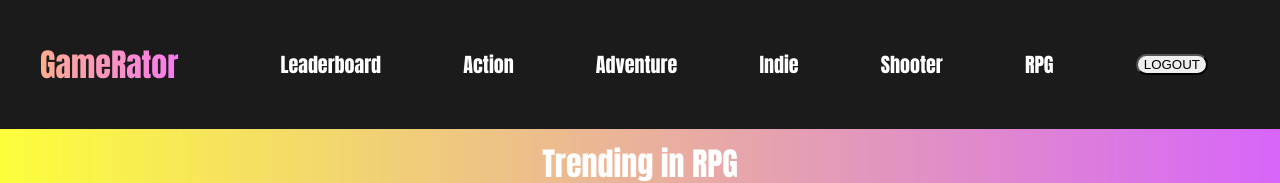
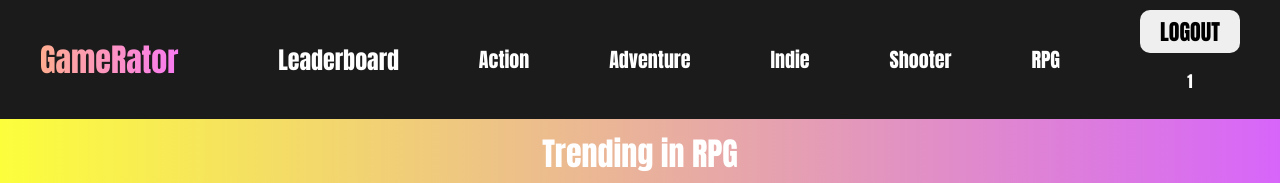
Before and after one commit to mattlol85/Gamerator, a React (Create React App) app in the folder gamerator/: page /rpg in a window 1280 px wide. Shown: the top 183 px of the page. Built offline with nearby package versions, Linux system fonts and the light colour scheme; no server answers; sample sign-in values are in the browser's storage.

Commit message:
Fixed logout button and added email below it

```diff
--- a/gamerator/src/components/FrontPage.js
+++ b/gamerator/src/components/FrontPage.js
@@ -29,7 +29,6 @@ return(
     <br />
      <GoogleLogin
     clientId={process.env.REACT_APP_GOOGLEID}
-    buttonText="Login"
     buttonText="Log in using Google"
     onSuccess={handleLogin}
     onFailure={handleFailure}
--- a/gamerator/src/components/Navbar.js
+++ b/gamerator/src/components/Navbar.js
@@ -1,12 +1,10 @@
 import React, {useState} from "react";
 import { Link } from "react-router-dom";
 import "./styles/Navbar.css";
+import { UserEmail } from '../App'
 
 export default function Navbar(props) {
-
-  const [loggedIn,SetLoginStatus] = useState(localStorage.getItem('loginState')?localStorage.getItem('loginState'):'false')
-  const [currentUser,SetUser] = useState(localStorage.getItem('userId')?localStorage.getItem('userId'):'null')
-
+  var user = React.useContext(UserEmail)
   async function logOutHandler(){
     localStorage.setItem('loginState','false')
     localStorage.setItem('userId','null')
@@ -46,9 +44,9 @@ export default function Navbar(props) {
       <Link className="rpg" to="/Rpg">
         RPG
       </Link >
-      <button id='logoutBtn' onClick={logOutHandler}>LOGOUT
-      </button>
-
+      <div>
+      <button className='logoutBtn' onClick={logOutHandler}>LOGOUT
+      </button><p>{user}</p></div>
 
     </nav>
   );
--- a/gamerator/src/components/styles/Navbar.css
+++ b/gamerator/src/components/styles/Navbar.css
@@ -24,7 +24,7 @@ h2{
     border-width: 2px;
     border-color: #e6784a;
     color: white;
-    padding: 40px;
+    padding: 10px 40px;
 
 }
 
@@ -84,7 +84,7 @@ h2{
    transition-duration: .3s;
 }
 .leaderboard{
-    font-size: 20px;
+    font-size: 24px;
     text-decoration: none;
     color: white;
     margin-right: auto;
@@ -121,3 +121,17 @@ h2{
    color: teal;
    transform: scale(1.2);
 }
+.logoutBtn{
+   font-family: Impact, fantasy;
+   font-size: 22px;
+   text-decoration: none;
+   border-style: none;
+   padding:5px 20px;
+   border-radius: 10px;
+   transition-duration: .3s;
+}
+.logoutBtn:Hover{
+   font-family: Impact, fantasy;
+	color: rgb(0, 0, 0);
+    transform: scale(1.2);
+}
--- a/gamerator/src/index.js
+++ b/gamerator/src/index.js
@@ -7,7 +7,6 @@ import App from './App';
 ReactDOM.render(
   <BrowserRouter>
     <App />
-    <br></br><br></br><br></br><br></br>
     <Footer />
   </BrowserRouter>,
   document.getElementById('root')
```
